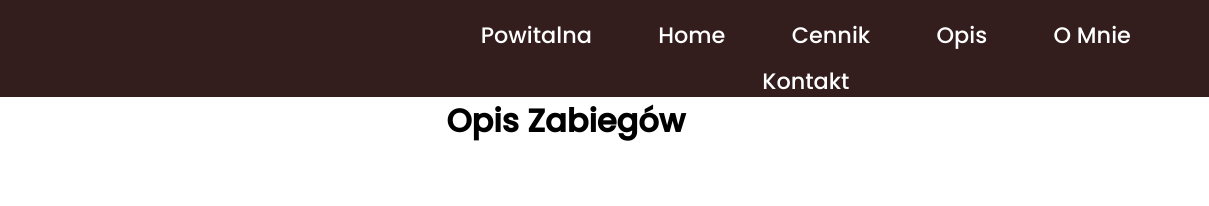
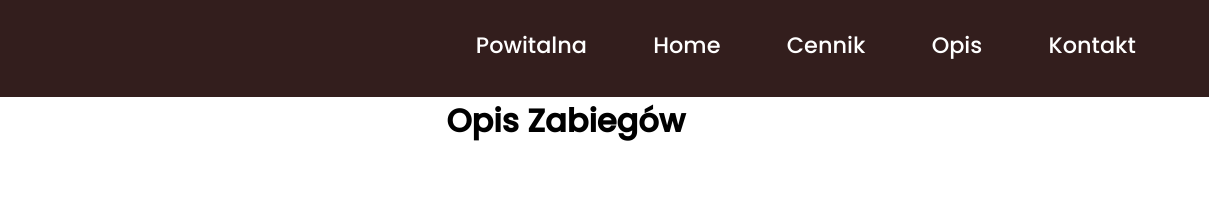
Before and after one commit to beautyBarby/BeautyBarby, a plain HTML site: page pages/traitement.html in a window 1280 px wide. Shown: the top 206 px of the page, 71-1280 px from the left. Drawn offline with nearby package versions, Linux system fonts and the light colour scheme.

Commit message:
new fork

```diff
--- a/pages/traitement.html
+++ b/pages/traitement.html
@@ -28,7 +28,7 @@
           <li><a href="./home.html">Home</a></li>
           <li><a href="../pages/price.html">Cennik</a></li>
           <li><a href="./traitement.html">Opis</a></li>
-          <li><a href="./AboutUs.html">O mnie</a></li>
+         <!--<li><a href="./AboutUs.html">O mnie</a></li>-->
           <li><a href="../pages/contact.html">Kontakt</a></li>
         </ul>
 
```
